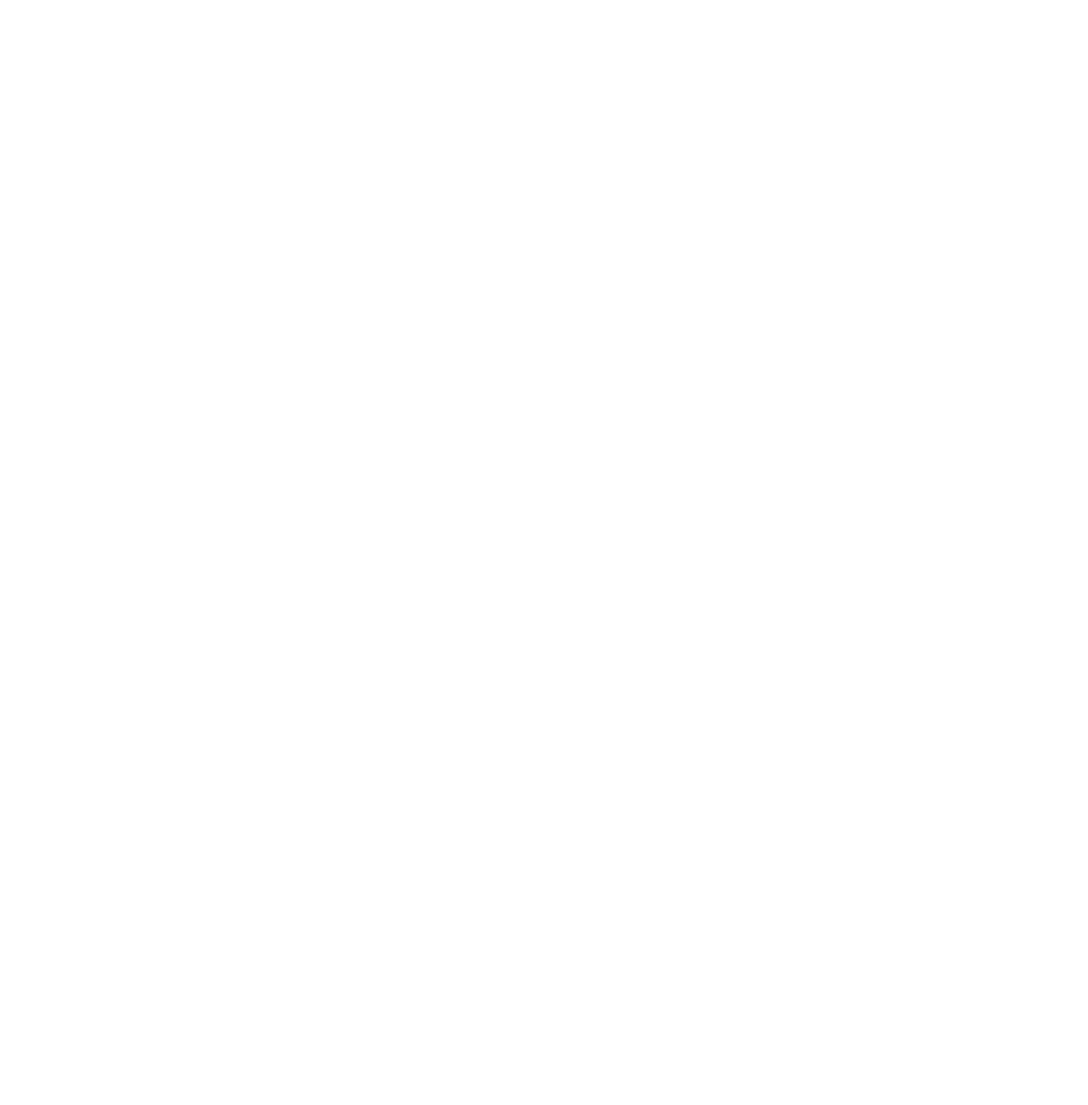
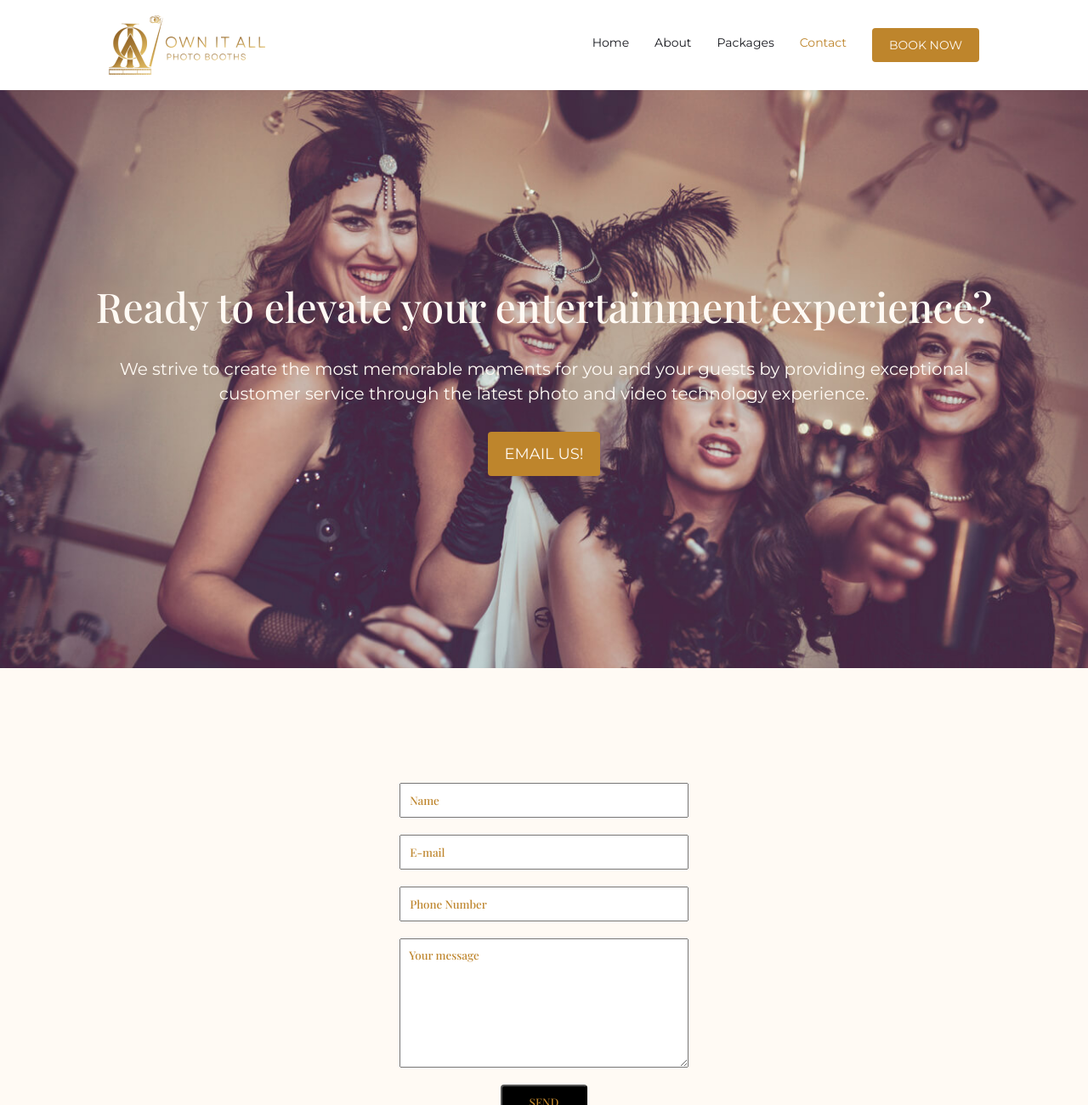
Before and after one commit to jimmyatv/HelloWorld, a plain HTML site: page contact.html in a window 1280 px wide. Shown: the top 1300 px of the page at 85% size. Before the commit the page ends 800 px from the top, so only its background shows below. Drawn offline with nearby package versions, Linux system fonts and the light colour scheme.

Commit message:
Contact form added

```diff
--- a/contact.html
+++ b/contact.html
@@ -0,0 +1,77 @@
+<!DOCTYPE html>
+<html lang="en">
+<head>
+    <meta charset="UTF-8">
+    <meta http-equiv="X-UA-Compatible" content="IE=edge">
+    <meta name="viewport" content="width=device-width, initial-scale=1.0">
+    <script src="https://kit.fontawesome.com/0e3b0e9400.js" crossorigin="anonymous"></script>
+    <link rel="stylesheet" href="style.css">
+    <title>Home</title>
+
+</head>
+<body>
+    <!-- NAV BAR - CONTACT-->
+    <nav>
+        <div class="container d-flex space-between">
+            <a href="index.html"><img src="img/logo.png" alt=""></a>
+            <ul class="d-flex">
+                <li><a href="index.html">Home</a></li>
+                <li><a href="about.html">About</a></li>
+                <li><a href="packages.html">Packages</a></li>
+                <li><a class="active" href="contact.html">Contact</a></li>
+                <li><a class="btn" href="contact.html">Book now</a></li>
+            </ul>
+        </div>
+    </nav>
+
+    <!-- CONTACT HEADER-->
+    <div class="headersContact text-white text-center d-flex align-center ">
+          <div>
+            <h2>Ready to elevate your entertainment experience?</h2>
+            <p>We strive to create the most memorable moments for you and your guests by providing exceptional customer service through the latest photo and video technology experience.
+            </p>
+            <a href="" class="btn">Email us!</a>
+          </div>
+    </div>
+
+    <!-- CONTACT FORMA -->
+    <section class="form d-flex flex-column py container">
+        <form action="send.html" class="d-flex flex-column">
+            <input type="text" autocomplete="off" required="true" placeholder="Name">
+            <input type="email" required="true" placeholder="E-mail">
+            <input type="number" autocomplete="off" required="true" placeholder="Phone Number">
+            <textarea required="true" cols="30" rows="10" placeholder="Your message"></textarea>
+            <input class="send btn-black" type="submit" value="Send">
+            </form>
+    </section>
+
+    <!-- TICKER CONTACT -->
+     <div class="ticker text-center">
+        <p>OWN IT ALL PHOTO BOOTHS ✶ OWN IT ALL PHOTO BOOTHS OWN IT ALL PHOTO BOOTHS ✶ OWN IT ALL PHOTO BOOTHSOWN IT ALL PHOTO BOOTHS ✶ OWN IT ALL PHOTO BOOTHS</p>
+    </div>
+    <!-- FOOTER CONTACT-->
+    <footer class="py">
+        <div class="container d-flex space-between text-white">
+            <div>
+                <img src="./img/footerLogo.png" alt="">
+            </div>
+            <div>
+                <h3>Navigate</h3>
+                <ul>
+                    <li><a href="index.html">Home</a></li>
+                    <li><a href="about.html">About</a></li>
+                    <li><a href="packages.html">Packages</a></li>
+                    <li><a href="contact.html">Contact</a></li>
+                    <li><a href="contact.html">Book now</a></li>
+                </ul>
+            </div>
+            <div>
+                <h3>Stay up to date</h3>
+                <form>
+                    <input type="email" placeholder="Your email address "><a href=""><i class="fa-regular fa-paper-plane"></i></a>
+                </form>
+                <a href=""><i class="fa-brands fa-square-facebook"></i></a>
+                <a href=""><i class="fa-brands fa-instagram"></i></a>
+            </div>
+        </div>
+    </footer>
--- a/style.css
+++ b/style.css
@@ -65,6 +65,10 @@ img {
 
 .flex-start {
     align-items: flex-start;
+}
+
+.flex-column {
+    flex-direction: column;
 }
 
 .stretch {
@@ -519,3 +523,57 @@ footer form {
     width: 56px;
     margin-right: 16px;
 }
+/* CONTACT HEADER */
+
+/* A different way to upload images via CSS*/
+.headersContact {
+    background-image: url(./img/contactPhoto.jfif);
+    height: 85vh;
+    background-size: cover;
+    background-position: center;
+    padding: 0 100px;
+}
+
+.headersContact h2 {
+    font-weight: 500;
+    font-size: 48px;
+    line-height: 120%;
+}
+
+.headersContact p {
+    font-weight: 400;
+    font-size: 20px;
+    line-height: 29px;
+    margin: 30px 0;
+}
+
+
+/* CONTACT - FORM */
+.form .send {
+    width: 30%;
+    margin: auto;
+    margin-top: 20px;
+    transition: var(--transitions);
+}
+
+
+.form form{
+    width: 40%;
+    padding: 35px;
+    margin: auto;
+}
+
+.form input {
+    margin-bottom: 20px;
+}
+
+.form input, textarea::placeholder {
+    color: var(--accents);
+    font-family: var(--headingsFont);
+    padding: 10px;
+}
+
+.form input::placeholder {
+    font-family: var(--headingsFont);
+    color: var(--accents);
+}
```
Also changed, not shown: send.html (added, +12 -0 lines), img/contactPhoto.jfif (added).
